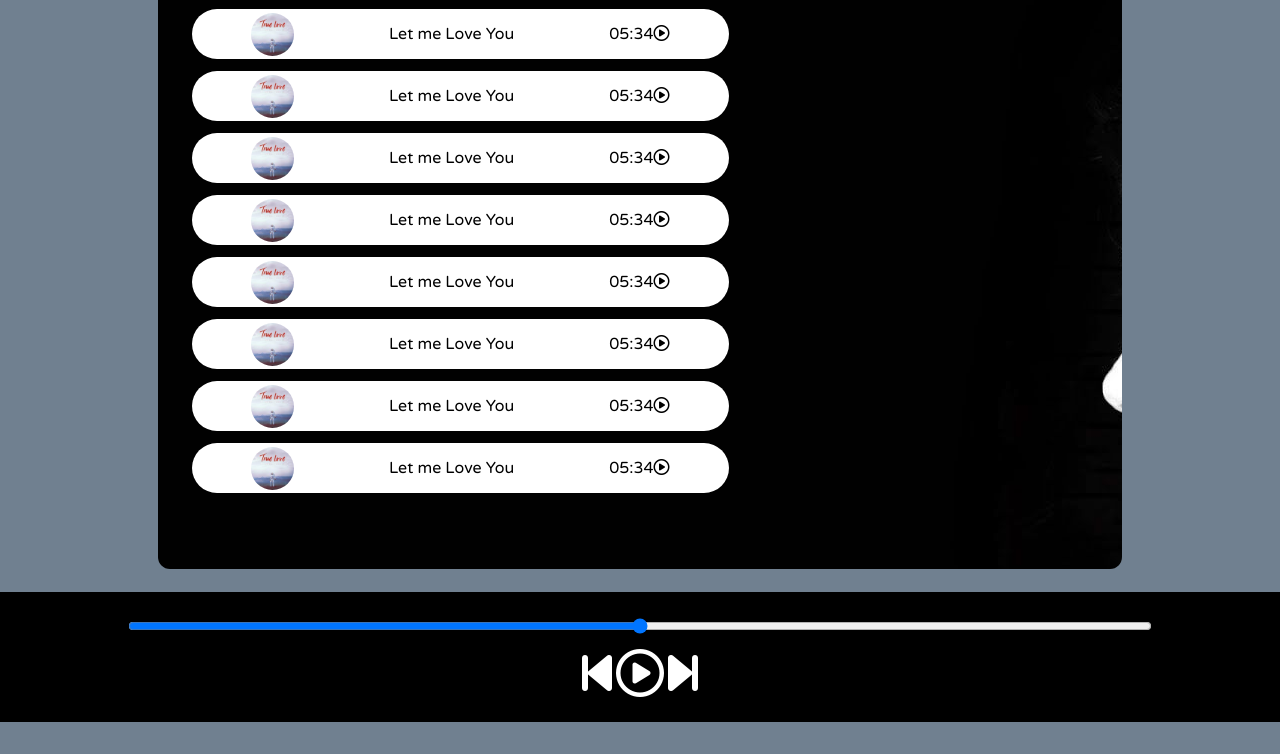
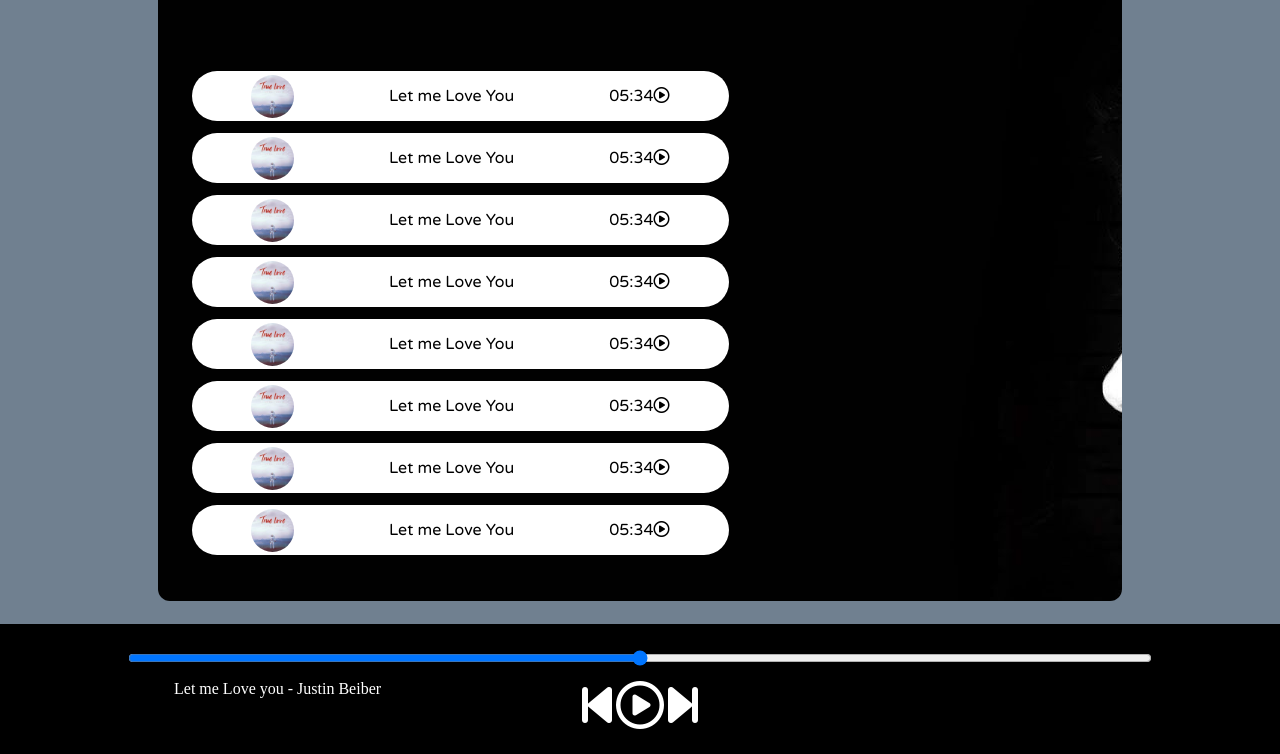
Before and after one commit to Shalin-student/project, a plain HTML site: page index.html in a window 1280 px wide. Shown: the part 188-942 px from the top of the page. Before the commit the page ends 910 px from the top, so only its background shows below. Drawn offline with Linux system fonts and the light colour scheme; a web font is replaced by a local one.

Commit message:
index and style change

```diff
--- a/index.html
+++ b/index.html
@@ -24,7 +24,7 @@
         <div class="songList">
 
             <h1>Best Of NCS- No Copyright Sounds</h1>
-            <div>
+            <div class="songItemContainer">
                 <div class="songItem">
                     <img src="10.jpg" alt="1">
                     <span>Let me Love You</span>
@@ -98,6 +98,9 @@
             <i class="fas fa-3x fa-step-forward"></i>
 
         </div>
+        <div class="songInfo">
+            <img src="playing.gif" width="42px" alt=""> Let me Love you - Justin Beiber
+        </div>
     </div>
     <script src="https://kit.fontawesome.com/01595077ce.js" crossorigin="anonymous"></script>
     <script src="script.js"></script>
--- a/style.css
+++ b/style.css
@@ -51,6 +51,9 @@ nav ul li{
 
 
 }
+.songItemContainer{
+    margin-top: 74px;
+}
 .songItem{
     height: 50px;
     display: flex;
@@ -91,6 +94,18 @@ nav ul li{
 
 
 }
+.songInfo{
+    position: absolute;
+    left: 10vw;
+
+
+}
+.songInfo img{
+    opacity: 0;
+    transition: opacity 1s ease-in;
+
+
+}
 
 #myProgressBar{
     width: 80vw;
```
